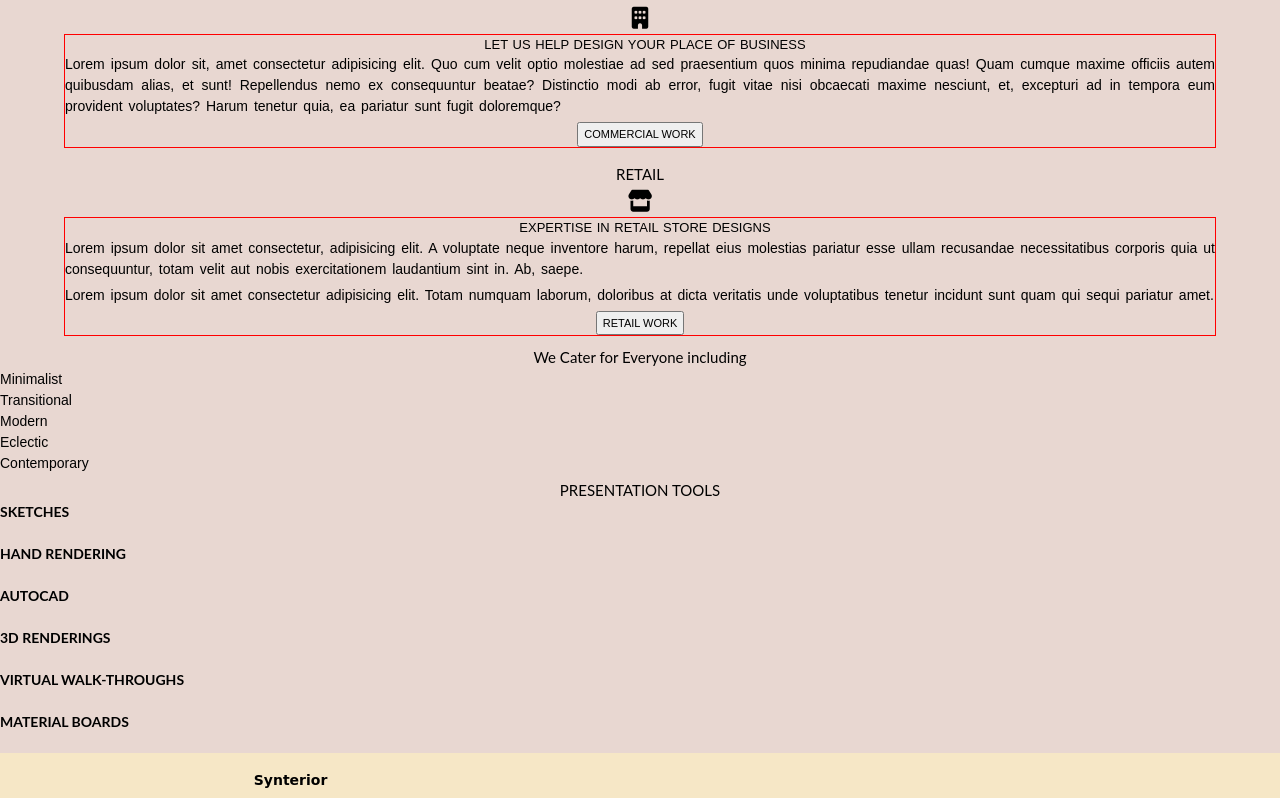
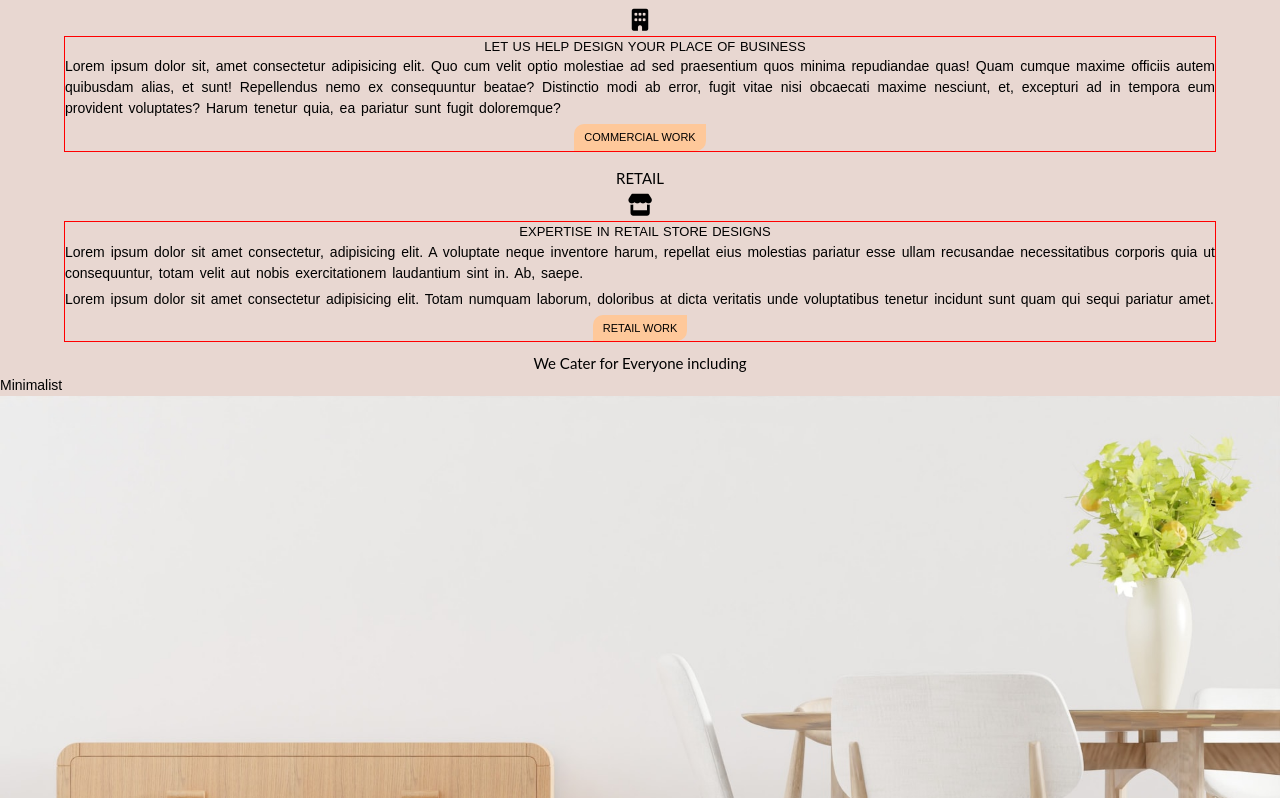
Before and after one commit to TubiOb/Synterior-Designs, a plain HTML site: page services.html in a window 1280 px wide. Shown: the part 382-1180 px from the top of the page. Drawn offline with nearby package versions, Linux system fonts and the light colour scheme.

Commit message:
Addition of Icons and layout of services page.

```diff
--- a/css/style.css
+++ b/css/style.css
@@ -509,6 +509,11 @@
         font-size: 11px;
         padding: 2px 5px;
         align-self: center;
+        background-color: #fec89a;
+        padding: 5px 10px;
+        border: none;
+        border-top-left-radius: 10px;
+        border-bottom-right-radius: 10px;
     }
     /* Media Queries */
 
--- a/services.html
+++ b/services.html
@@ -99,23 +99,23 @@
             <h3>We Cater for Everyone including</h3>
             <div class="coverAll">
                 <p>Minimalist</p>
-                <div class="image-container"></div>
+                <div class="image-container"><img src="img/dada_design-76g-UdCbEVU-unsplash.jpg" alt=""></div>
             </div>
             <div class="coverAll">
                 <p>Transitional</p>
-                <div class="image-container"></div>
+                <div class="image-container"><img src="img/dada_design-76g-UdCbEVU-unsplash.jpg" alt=""></div>
             </div>
             <div class="coverAll">
                 <p>Modern</p>
-                <div class="image-container"></div>
+                <div class="image-container"><img src="img/dada_design-76g-UdCbEVU-unsplash.jpg" alt=""></div>
             </div>
             <div class="coverAll">
                 <p>Eclectic</p>
-                <div class="image-container"></div>
+                <div class="image-container"><img src="img/dada_design-76g-UdCbEVU-unsplash.jpg" alt=""></div>
             </div>
             <div class="coverAll">
                 <p>Contemporary</p>
-                <div class="image-container"></div>
+                <div class="image-container"><img src="img/dada_design-76g-UdCbEVU-unsplash.jpg" alt=""></div>
             </div>
         </div>
     </section>
```
